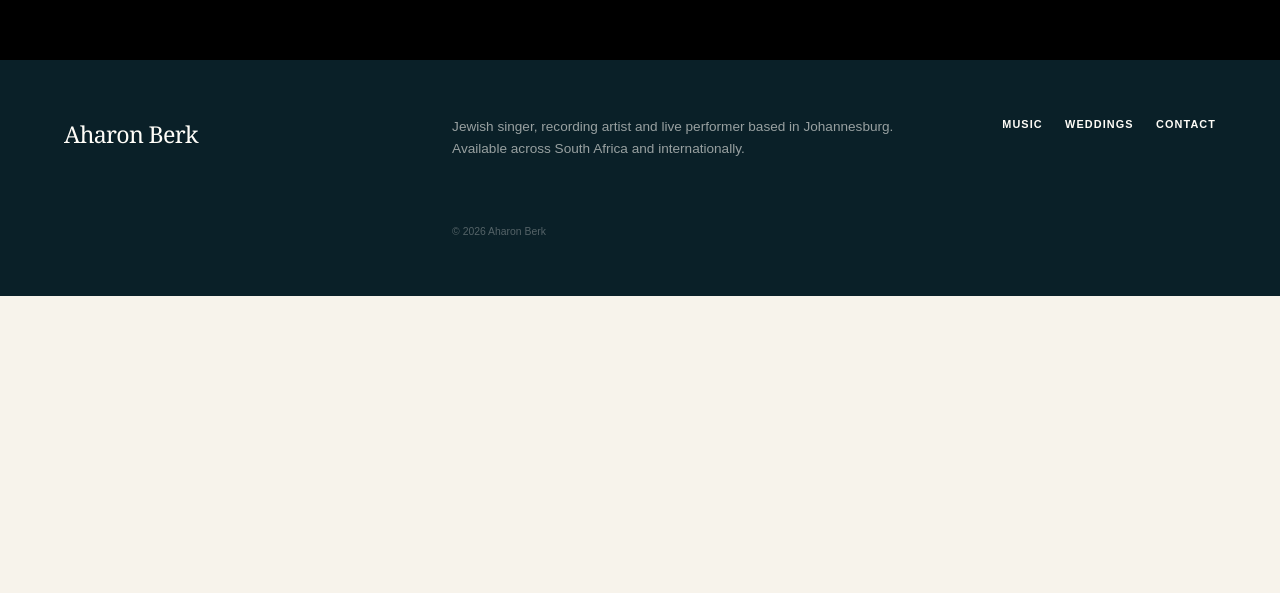
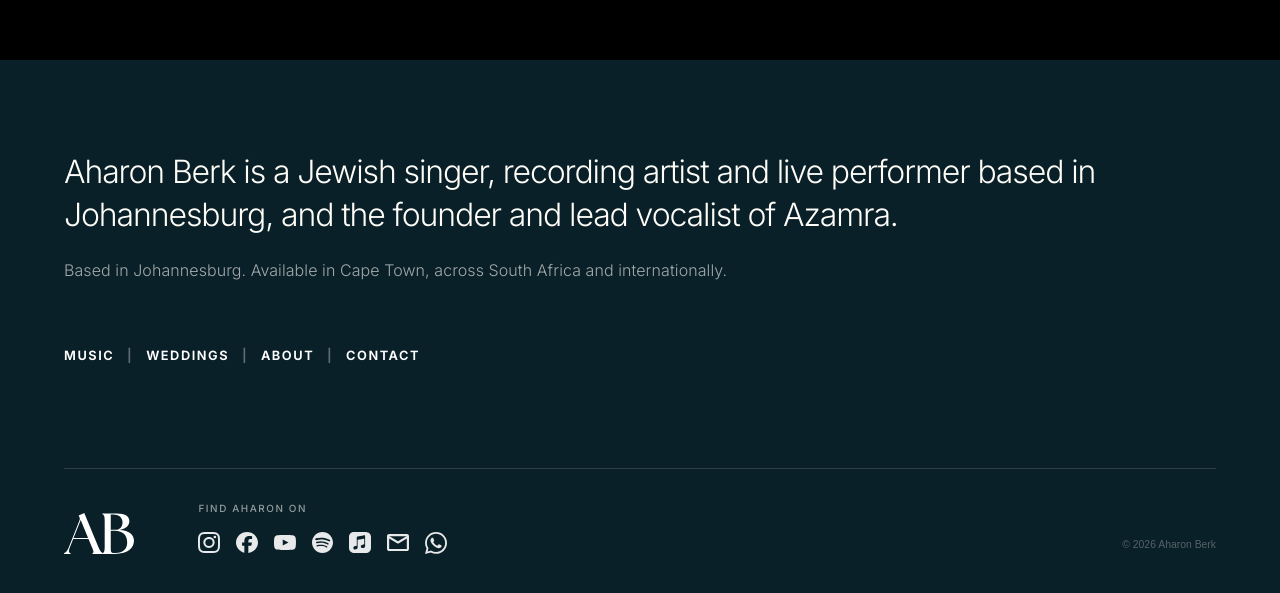
Before and after one commit to Moshe135-stone/AharonBerk_Site, a Next.js app: page /weddings in a window 1280 px wide. Shown: the part 9140-9733 px from the top of the page. Before the commit the page ends 9436 px from the top, so only its background shows below. Built offline with nearby package versions, Linux system fonts and the light colour scheme.

Commit message:
Redesign site footer

```diff
--- a/app/ScrollHero.tsx
+++ b/app/ScrollHero.tsx
@@ -279,6 +279,7 @@ export function ScrollHero() {
 
         <p
           className="hero-intro"
+          id="about"
           aria-label={heroIntroduction}
           ref={introRef}
         >
--- a/app/WeddingLanding.tsx
+++ b/app/WeddingLanding.tsx
@@ -21,20 +21,102 @@ export default function WeddingLanding() {
 
       <ContactStage />
 
-      <footer>
-        <a className="wordmark wordmark-light" href="#top">
-          Aharon Berk
-        </a>
-        <p>
-          Jewish singer, recording artist and live performer based in
-          Johannesburg. Available across South Africa and internationally.
+      <footer className="site-footer">
+        <div className="footer-copy">
+          <p className="footer-bio">
+            Aharon Berk is a Jewish singer, recording artist and live performer
+            based in Johannesburg, and the founder and lead vocalist of Azamra.
           </p>
-        <nav aria-label="Footer navigation">
+          <p className="footer-location">
+            Based in Johannesburg. Available in Cape Town, across South Africa
+            and internationally.
+          </p>
+
+          <nav className="footer-nav" aria-label="Footer navigation">
             <a href="#music">Music</a>
+            <span aria-hidden="true">|</span>
             <a href="#weddings">Weddings</a>
+            <span aria-hidden="true">|</span>
+            <a href="#about">About</a>
+            <span aria-hidden="true">|</span>
             <a href="#contact">Contact</a>
           </nav>
+        </div>
+
+        <div className="footer-bottom">
+          <a className="footer-monogram" href="#top" aria-label="Back to top">
+            <img
+              src="/brand/ab-monogram.svg"
+              alt="Aharon Berk"
+              width="270"
+              height="156"
+            />
+          </a>
+
+          <div className="footer-social-block">
+            <p className="footer-social-label">Find Aharon on</p>
+            <nav className="footer-socials" aria-label="Find Aharon online">
+              <a
+                href="https://www.instagram.com/aharonberk/"
+                target="_blank"
+                rel="noreferrer"
+                aria-label="Instagram"
+              >
+                <img src="/social/instagram.svg" alt="" width="24" height="24" />
+              </a>
+              <a
+                href="https://www.facebook.com/AharonBerk"
+                target="_blank"
+                rel="noreferrer"
+                aria-label="Facebook"
+              >
+                <img src="/social/facebook.svg" alt="" width="24" height="24" />
+              </a>
+              <a
+                href="https://www.youtube.com/channel/UCxAJ-494ZAh1azhFI_j0Krw"
+                target="_blank"
+                rel="noreferrer"
+                aria-label="YouTube"
+              >
+                <img src="/social/youtube.svg" alt="" width="24" height="24" />
+              </a>
+              <a
+                href="https://open.spotify.com/artist/2on0c6iQBHGTIn30q7te5Q?si=aBw6EiUFRPaoa9M0yfujMQ"
+                target="_blank"
+                rel="noreferrer"
+                aria-label="Spotify"
+              >
+                <img src="/social/spotify.svg" alt="" width="24" height="24" />
+              </a>
+              <a
+                href="https://music.apple.com/us/artist/aharon-berk/1521973943"
+                target="_blank"
+                rel="noreferrer"
+                aria-label="Apple Music"
+              >
+                <img src="/social/apple-music.svg" alt="" width="24" height="24" />
+              </a>
+              <a href="mailto:aharon@azamra.co.za" aria-label="Email Aharon Berk">
+                <img src="/contact/email.svg" alt="" width="24" height="24" />
+              </a>
+              <a
+                href="https://api.whatsapp.com/send?phone=27722185278"
+                target="_blank"
+                rel="noreferrer"
+                aria-label="WhatsApp Aharon Berk"
+              >
+                <img
+                  src="/contact/whatsapp-icon.svg"
+                  alt=""
+                  width="24"
+                  height="24"
+                />
+              </a>
+            </nav>
+          </div>
+
           <p className="copyright">© {new Date().getFullYear()} Aharon Berk</p>
+        </div>
       </footer>
     </main>
   );
--- a/app/globals.css
+++ b/app/globals.css
@@ -561,12 +561,12 @@ h3 {
 }
 
 .hero-nav a,
-footer nav a {
+.footer-nav a {
   transition: color 180ms ease;
 }
 
 .hero-nav a:hover,
-footer nav a:hover {
+.footer-nav a:hover {
   color: #bcbcbc;
 }
 
@@ -2234,40 +2234,140 @@ footer nav a:hover {
   outline-offset: 0.5rem;
 }
 
-footer {
+.site-footer {
+  display: flex;
+  padding: clamp(4rem, 7vw, 7rem) max(5vw, 2rem) 3rem;
+  background: #0a2028;
+  color: var(--paper);
+  flex-direction: column;
+  gap: clamp(4rem, 8vw, 7rem);
+}
+
+.footer-copy {
+  width: min(100%, 72rem);
+}
+
+.footer-bio,
+.footer-location {
+  margin: 0;
+  font-family: Inter, "Helvetica Neue", Arial, sans-serif;
+  font-weight: 300;
+  line-height: 1.35;
+}
+
+.footer-bio {
+  max-width: 66rem;
+  font-size: clamp(1.45rem, 2.5vw, 2.55rem);
+  letter-spacing: -0.035em;
+}
+
+.footer-location {
+  max-width: 58rem;
+  margin-top: 1.5rem;
+  color: rgba(255, 253, 248, 0.62);
+  font-size: clamp(0.9rem, 1.25vw, 1.1rem);
+  letter-spacing: 0.005em;
+}
+
+.footer-nav {
+  display: flex;
+  margin-top: clamp(2.5rem, 5vw, 4rem);
+  align-items: center;
+  flex-wrap: wrap;
+  gap: 0.8rem;
+  color: #fff;
+  font-family: Inter, "Helvetica Neue", Arial, sans-serif;
+  font-size: clamp(0.78rem, 1vw, 0.94rem);
+  font-weight: 650;
+  letter-spacing: 0.12em;
+  text-transform: uppercase;
+}
+
+.footer-nav span {
+  color: rgba(255, 255, 255, 0.34);
+}
+
+.footer-bottom {
   display: grid;
-  padding: 3.5rem max(5vw, 2rem);
-  background: #0a2028;
-  color: rgba(255, 253, 248, 0.58);
-  grid-template-columns: 0.8fr 1.2fr auto;
-  gap: 4rem;
-  align-items: start;
-}
-
-.wordmark-light {
-  color: var(--paper);
-}
-
-footer > p {
-  max-width: 38rem;
+  padding-top: 2rem;
+  border-top: 1px solid rgba(255, 255, 255, 0.15);
+  grid-template-columns: auto 1fr auto;
+  gap: clamp(2rem, 5vw, 5rem);
+  align-items: end;
+}
+
+.footer-monogram {
+  display: block;
+  width: clamp(4.25rem, 5.5vw, 6.25rem);
+  line-height: 0;
+  transition:
+    opacity 220ms ease,
+    transform 300ms cubic-bezier(0.16, 1, 0.3, 1);
+}
+
+.footer-monogram img {
+  display: block;
+  width: 100%;
+  height: auto;
+}
+
+.footer-monogram:hover,
+.footer-monogram:focus-visible {
+  opacity: 0.7;
+  transform: translate3d(0, -0.25rem, 0);
+}
+
+.footer-social-block {
+  align-self: end;
+}
+
+.footer-social-label {
+  margin: 0 0 0.9rem;
+  color: rgba(255, 253, 248, 0.56);
+  font-family: Inter, "Helvetica Neue", Arial, sans-serif;
+  font-size: 0.62rem;
+  font-weight: 500;
+  letter-spacing: 0.16em;
+  text-transform: uppercase;
+}
+
+.footer-socials {
+  display: flex;
+  align-items: center;
+  flex-wrap: wrap;
+  gap: clamp(0.8rem, 1.25vw, 1.2rem);
+}
+
+.footer-socials a {
+  display: grid;
+  width: clamp(1.25rem, 1.7vw, 1.65rem);
+  aspect-ratio: 1;
+  opacity: 0.9;
+  place-items: center;
+  transition:
+    opacity 180ms ease,
+    transform 240ms cubic-bezier(0.16, 1, 0.3, 1);
+}
+
+.footer-socials img {
+  display: block;
+  width: 100%;
+  height: 100%;
+  object-fit: contain;
+}
+
+.footer-socials a:hover,
+.footer-socials a:focus-visible {
+  opacity: 0.58;
+  transform: translate3d(0, -0.2rem, 0) scale(1.06);
+}
+
+.copyright {
+  align-self: end;
   margin: 0;
-  font-size: 0.85rem;
-}
-
-footer nav {
-  display: flex;
-  gap: 1.4rem;
-  color: var(--paper);
-  font-size: 0.68rem;
-  font-weight: 700;
-  letter-spacing: 0.1em;
-  text-transform: uppercase;
-}
-
-.copyright {
-  grid-column: 2 / -1;
   color: rgba(255, 253, 248, 0.3);
   font-size: 0.65rem;
+  white-space: nowrap;
 }
 
 @media (max-width: 900px) {
@@ -2493,13 +2593,16 @@ footer nav {
     left: clamp(2rem, 28vw, 15rem);
   }
 
-  footer {
-    grid-template-columns: 1fr;
-    gap: 2rem;
-  }
-
-  .copyright {
-    grid-column: auto;
+  .site-footer {
+    gap: 4rem;
+  }
+
+  .footer-bottom {
+    grid-template-columns: auto 1fr;
+  }
+
+  .footer-bottom .copyright {
+    grid-column: 1 / -1;
   }
 }
 
@@ -2623,8 +2726,23 @@ footer nav {
     width: 4rem;
   }
 
-  footer nav {
+  .footer-nav,
+  .footer-socials {
     flex-wrap: wrap;
+  }
+
+  .footer-bottom {
+    grid-template-columns: 1fr;
+    align-items: start;
+  }
+
+  .footer-social-block,
+  .copyright {
+    align-self: start;
+  }
+
+  .footer-bottom .copyright {
+    grid-column: auto;
   }
 }
 
```
Also changed, not shown: 1 other file (tests, documents, lock files or other folders). Lines whose indentation alone changed are shown as unchanged.
